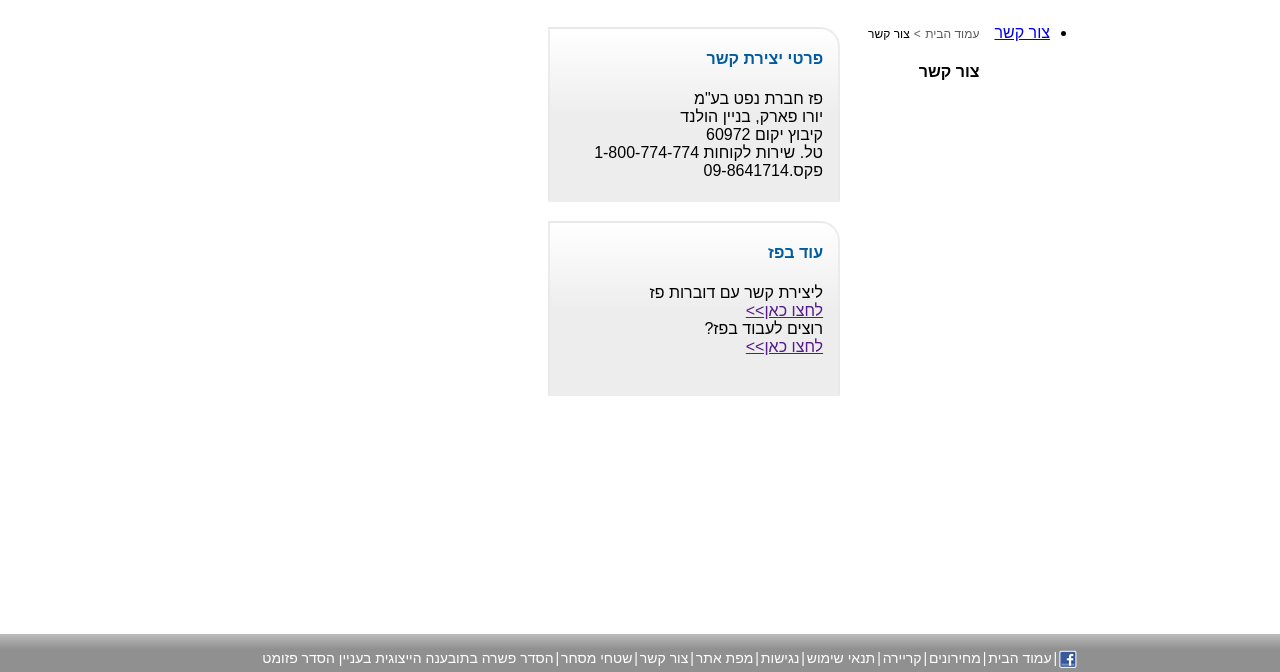
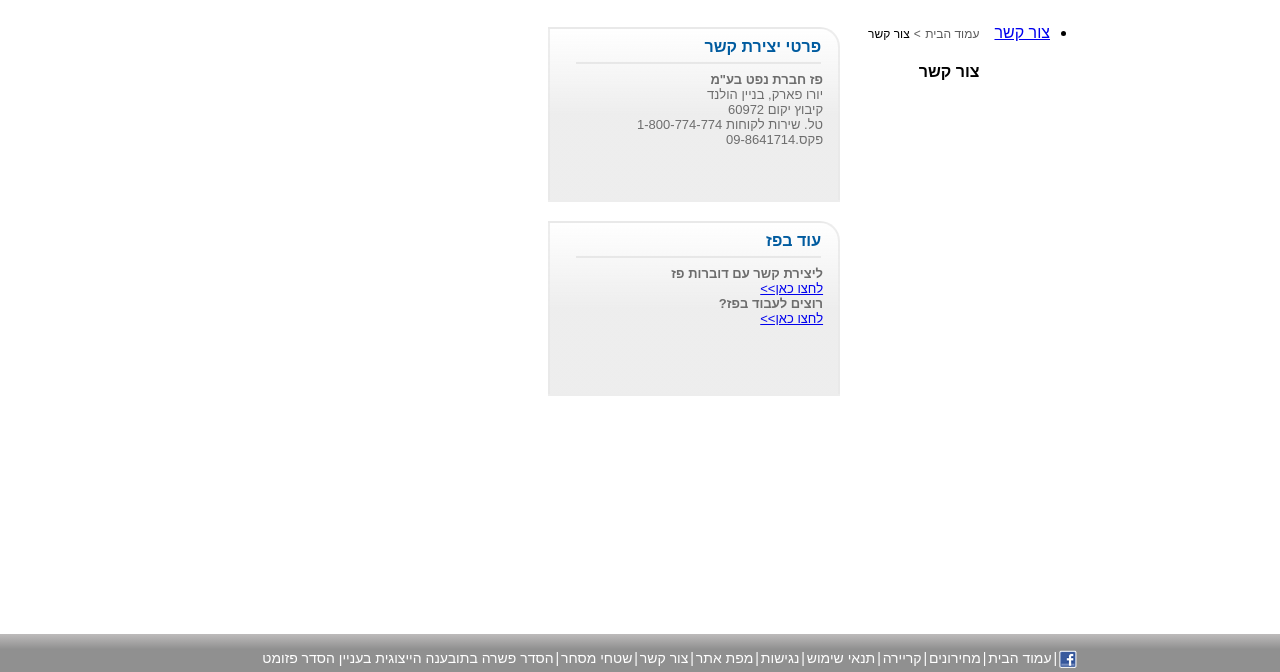
Before and after one commit to mendelhalp/Paz-old-site, a plain HTML site: page contact.html in a window 1280 px wide. Shown: the part 128-800 px from the top of the page. Drawn offline with Linux system fonts and the light colour scheme.

Commit message:
design contact info and more

```diff
--- a/style.css
+++ b/style.css
@@ -2,7 +2,8 @@
     box-sizing: border-box;
 }
 :root{
-    --blue: #005b9f;
+--blue: #005b9f;
+--dark-grey: #6d6d6d;
 }
 body{
     margin: 0;
@@ -332,4 +333,18 @@ body .contact-section{
 }
 .contact-section .column:last-of-type h4{
     color: var(--blue);
+    margin: 4px 2px 8px 0;
+    line-height: 1.8;
+    border-bottom: 2px solid rgba(216,216,216,0.5);
+    width: 245px;
 }
+.contact-section .column:last-of-type article{
+    font-size: 13px;
+    color: var(--dark-grey);
+}
+.contact-section .column:last-of-type .bold{
+    font-weight: bold;
+}
+.contact-section div#more a{
+    color: #00e;
+}
```
